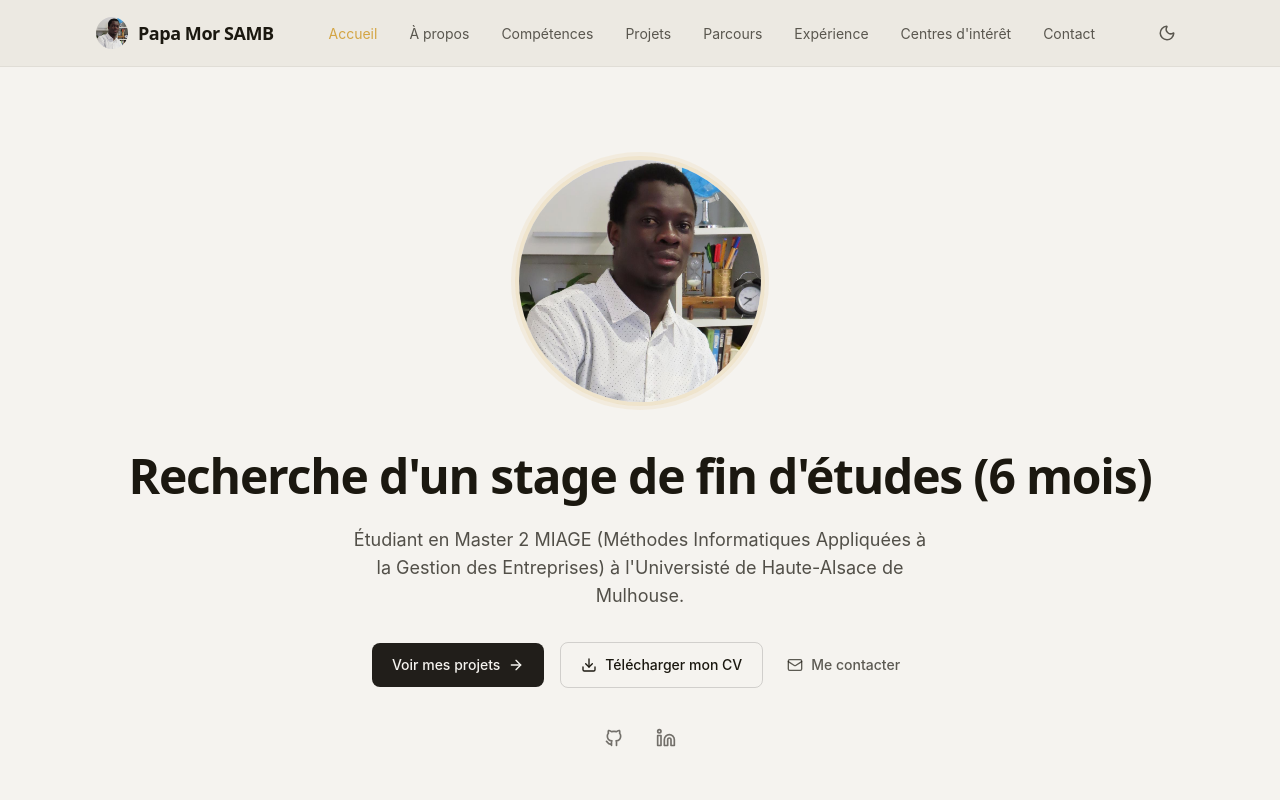
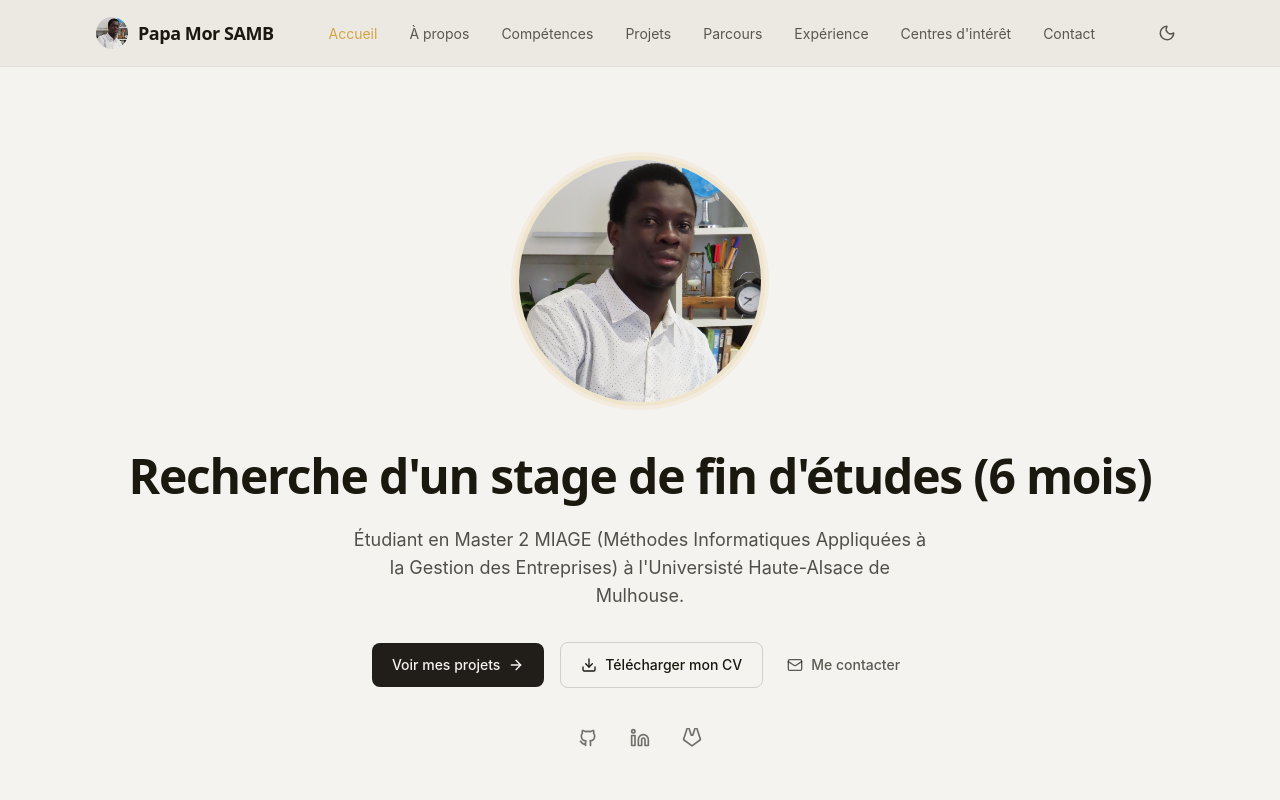
Before and after one commit to Papa-Mor-SAMB/portfolio-miage, a React (Vite) app: page / in a window 1280 px wide. Shown: the top 800 px of the page. Built offline with nearby package versions, Linux system fonts and the light colour scheme.

Commit message:
ajout gitlab

```diff
--- a/src/components/Hero.tsx
+++ b/src/components/Hero.tsx
@@ -1,6 +1,6 @@
 import { motion } from "framer-motion";
 import { ArrowRight, Download, Mail } from "lucide-react";
-import { GithubIcon, LinkedinIcon } from "./icons";
+import { GithubIcon, GitlabIcon, LinkedinIcon } from "./icons";
 
 const fadeUp = {
   hidden: { opacity: 0, y: 18 },
@@ -51,7 +51,7 @@ export function Hero() {
             variants={fadeUp}
             className="mx-auto mt-6 max-w-xl text-lg text-text-light/75 dark:text-text-dark/75"
           >
-            Étudiant en Master 2 MIAGE (Méthodes Informatiques Appliquées à la Gestion des Entreprises) à l'Universisté de Haute-Alsace de Mulhouse.
+            Étudiant en Master 2 MIAGE (Méthodes Informatiques Appliquées à la Gestion des Entreprises) à l'Universisté Haute-Alsace de Mulhouse.
           </motion.p>
 
           <motion.div
@@ -120,6 +120,15 @@ export function Hero() {
             >
               <LinkedinIcon size={20} />
             </a>
+            <a
+              href="https://gitlab.com/papemor2711"
+              target="_blank"
+              rel="noreferrer"
+              aria-label="Profil GitLab"
+              className="rounded-full p-2 text-text-light/60 transition-colors hover:bg-black/5 hover:text-text-light dark:text-text-dark/60 dark:hover:bg-white/5 dark:hover:text-text-dark"
+            >
+              <GitlabIcon size={20} />
+            </a>
           </motion.div>
         </div>
       </div>
```
